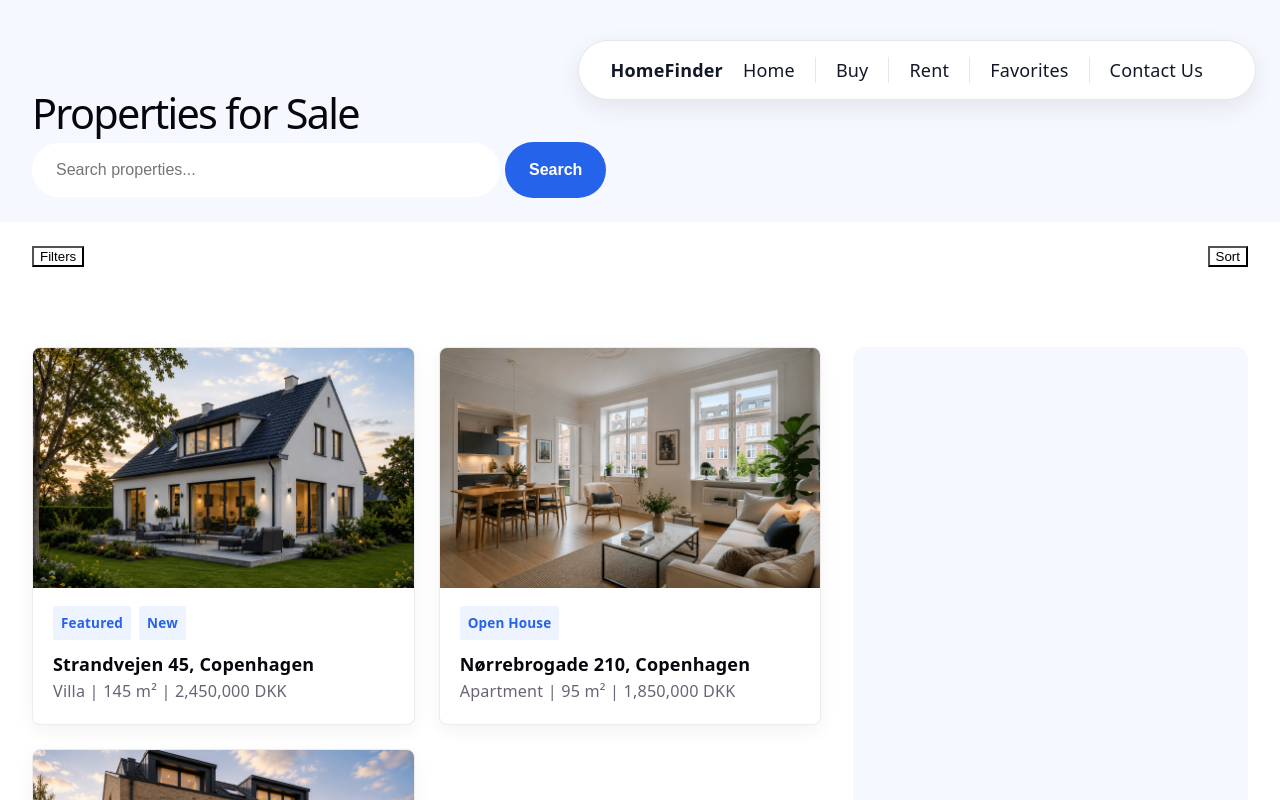
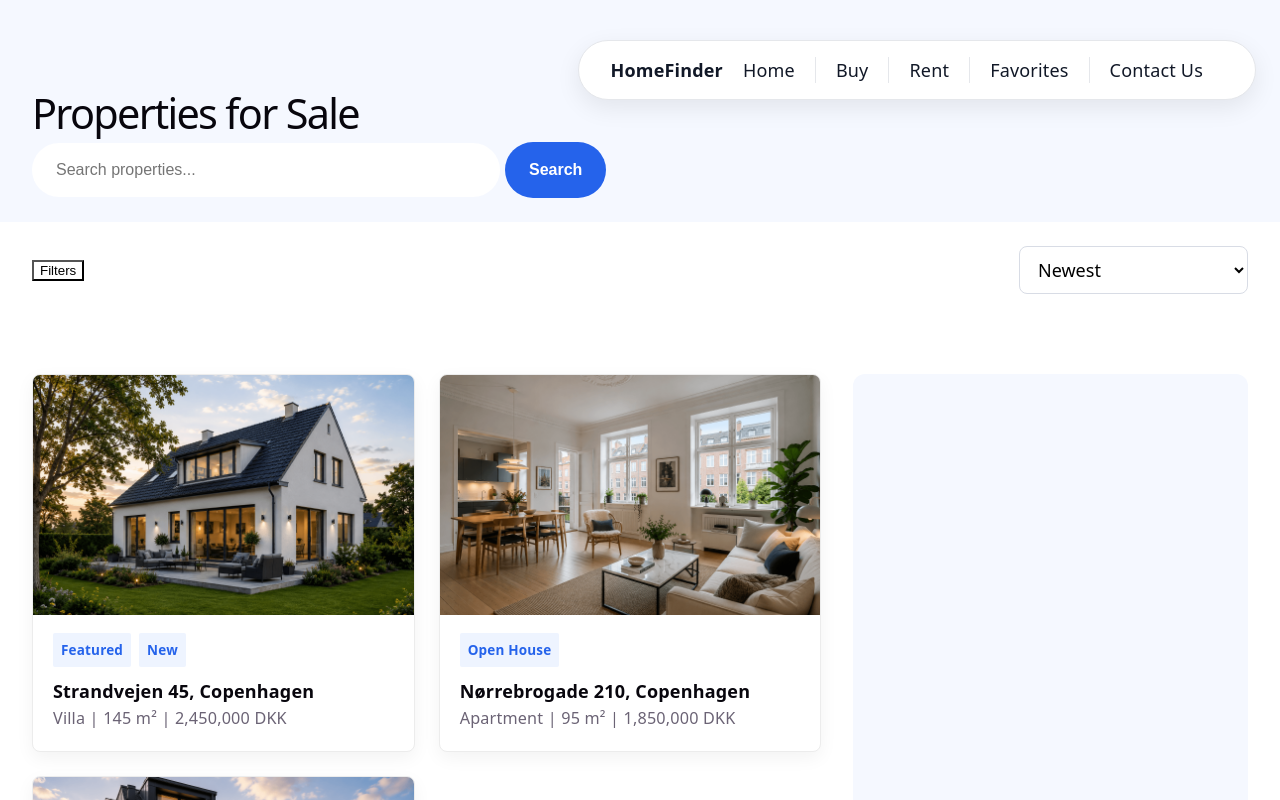
Before and after one commit to yasi-ayazi/home-finder, a React (Vite) app: page /buy in a window 1280 px wide. Shown: the top 800 px of the page. Built offline with nearby package versions, Linux system fonts and the light colour scheme.

Commit message:
Replace button with select dropdown in PropertySort component for improved sorting options

```diff
--- a/src/components/PropertySort/PropertySort.css
+++ b/src/components/PropertySort/PropertySort.css
@@ -0,0 +1,8 @@
+.property-sort {
+    padding: 10px 40px 10px 14px;
+    border: 1px solid #d8dce5;
+    border-radius: 8px;
+    background: white;
+    font: inherit;
+    cursor: pointer;
+}
--- a/src/components/PropertySort/PropertySort.tsx
+++ b/src/components/PropertySort/PropertySort.tsx
@@ -2,12 +2,11 @@ import "./PropertySort.css";
 
 function PropertySort() {
   return (
-    <button
-      type="button"
-      className="buy-page__control-button"
-    >
-      Sort
-    </button>
+    <select className="property-sort">
+      <option>Newest</option>
+      <option>Price: Low to High</option>
+      <option>Price: High to Low</option>
+    </select>
   );
 }
 
```
